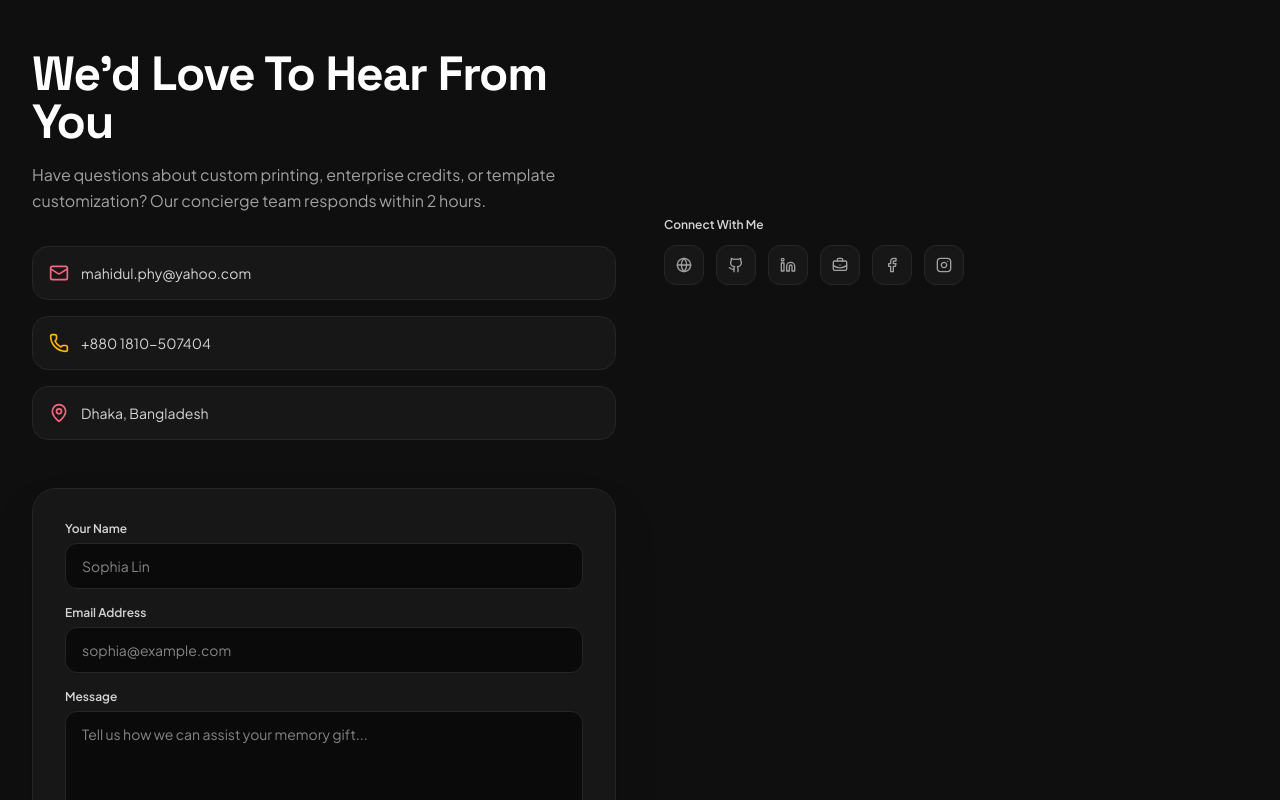
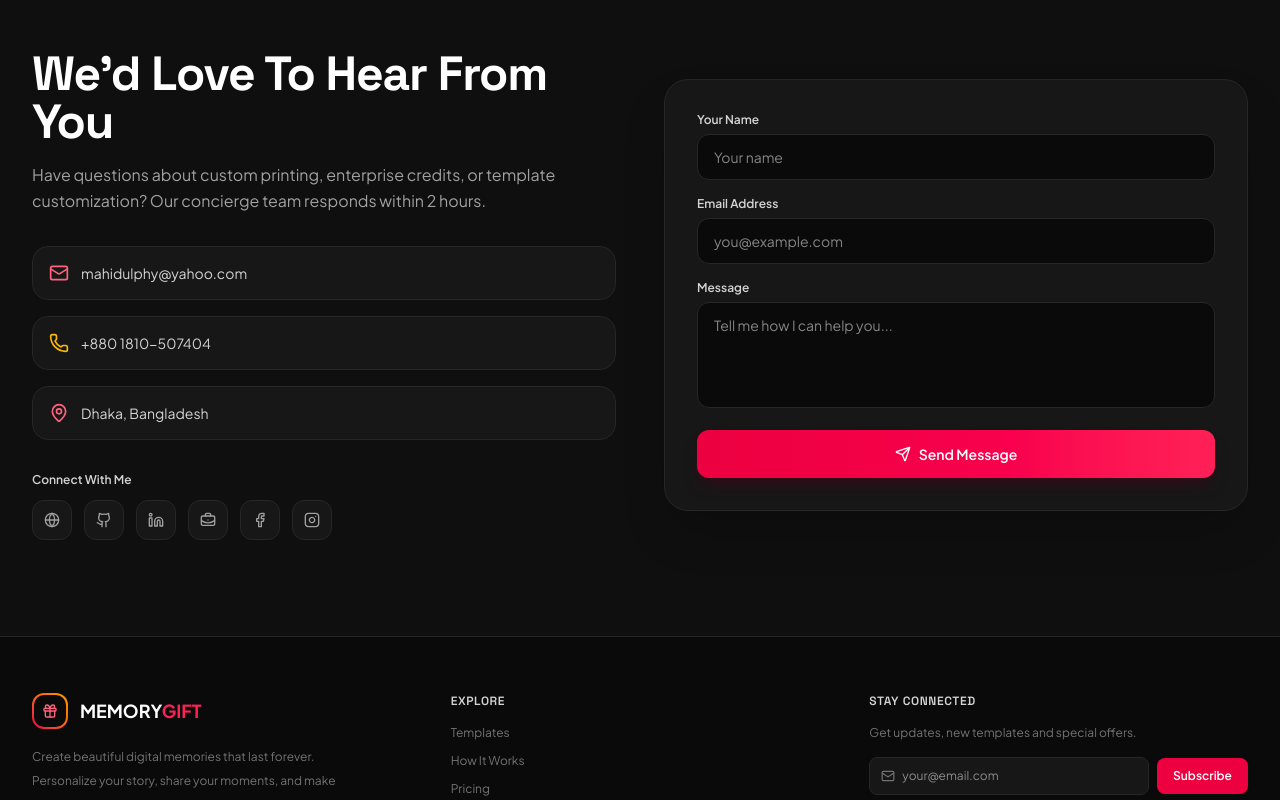
Before and after one commit to mahidulphy/new-backend-tamim, a React (Vite) app: page / in a window 1280 px wide. Shown: the part 5080-5880 px from the top of the page. Built offline with nearby package versions, Linux system fonts and the light colour scheme; no server answers.

Commit message:
Update ContactSection.tsx

```diff
--- a/src/components/landing/ContactSection.tsx
+++ b/src/components/landing/ContactSection.tsx
@@ -1,6 +1,4 @@
 import React, { useState } from 'react';
-import { Send, Mail, Phone, MapPin, CheckCircle2 } from 'lucide-react';
-import { useApp } from '../../context/AppContext';
 import {
   Send,
   Mail,
@@ -14,65 +12,124 @@ import {
   Globe,
   BriefcaseBusiness,
 } from 'lucide-react';
+import { useApp } from '../../context/AppContext';
 
 export const ContactSection: React.FC = () => {
-  const { addToast, settings } = useApp();
+  const { addToast } = useApp();
+
   const [submitted, setSubmitted] = useState(false);
   const [sending, setSending] = useState(false);
-  const [form, setForm] = useState({ name: '', email: '', message: '' });
+
+  const [form, setForm] = useState({
+    name: '',
+    email: '',
+    message: '',
+  });
 
   const handleSubmit = async (e: React.FormEvent) => {
     e.preventDefault();
+
     if (!form.name || !form.email || !form.message) {
-      addToast('Missing Fields', 'Please fill in all form fields.', 'warning');
+      addToast(
+        'Missing Fields',
+        'Please fill in all form fields.',
+        'warning'
+      );
       return;
     }
+
     setSending(true);
+
     try {
       const res = await fetch('/api/contact', {
         method: 'POST',
-        headers: { 'Content-Type': 'application/json' },
+        headers: {
+          'Content-Type': 'application/json',
+        },
         body: JSON.stringify(form),
       });
+
       if (!res.ok) {
         const err = await res.json();
         throw new Error(err.error || 'Failed to send');
       }
+
       setSubmitted(true);
-      addToast('Message Sent', 'Thank you for reaching out to Memory Gift team.', 'success');
+
+      addToast(
+        'Message Sent',
+        'Thank you for reaching out!',
+        'success'
+      );
     } catch (e: any) {
-      addToast('Error', e.message || 'Failed to send message.', 'error');
+      addToast(
+        'Error',
+        e.message || 'Failed to send message.',
+        'error'
+      );
     }
+
     setSending(false);
   };
 
   return (
-    <section id="contact" className="py-24 px-4 sm:px-6 lg:px-8 bg-neutral-900/40 border-t border-neutral-800">
+    <section
+      id="contact"
+      className="py-24 px-4 sm:px-6 lg:px-8 bg-neutral-900/40 border-t border-neutral-800"
+    >
       <div className="max-w-7xl mx-auto grid grid-cols-1 md:grid-cols-2 gap-12 items-center">
+
+        {/* LEFT SIDE */}
         <div>
+
           <h2 className="text-3xl sm:text-5xl font-extrabold text-white tracking-tight mb-4">
             We'd Love To Hear From You
           </h2>
+
           <p className="text-base text-neutral-400 mb-8 leading-relaxed">
-            Have questions about custom printing, enterprise credits, or template customization? Our concierge team responds within 2 hours.
+            Have questions about custom printing, enterprise credits, or
+            template customization? Our concierge team responds within 2 hours.
           </p>
 
+          {/* CONTACT INFORMATION */}
           <div className="space-y-4 text-sm text-neutral-300">
+
+            {/* EMAIL */}
             <div className="flex items-center gap-3 p-4 rounded-2xl bg-neutral-900 border border-neutral-800">
               <Mail className="w-5 h-5 text-rose-400 shrink-0" />
-              <span>mahidul.phy@yahoo.com</span>
+
+              <a
+                href="mailto:mahidul.phy@yahoo.com"
+                className="hover:text-white transition-colors"
+              >
+                mahidulphy@yahoo.com
+              </a>
             </div>
+
+            {/* PHONE */}
             <div className="flex items-center gap-3 p-4 rounded-2xl bg-neutral-900 border border-neutral-800">
               <Phone className="w-5 h-5 text-amber-400 shrink-0" />
-              <span>+880 1810-507404</span>
+
+              <a
+                href="tel:+8801810507404"
+                className="hover:text-white transition-colors"
+              >
+                +880 1810-507404
+              </a>
             </div>
+
+            {/* LOCATION */}
             <div className="flex items-center gap-3 p-4 rounded-2xl bg-neutral-900 border border-neutral-800">
               <MapPin className="w-5 h-5 text-rose-400 shrink-0" />
+
               <span>Dhaka, Bangladesh</span>
             </div>
+
           </div>
-        </div>
-        <div className="pt-3">
+
+          {/* SOCIAL LINKS */}
+          <div className="mt-8">
+
             <p className="text-xs font-semibold text-neutral-300 mb-3">
               Connect With Me
             </p>
@@ -81,10 +138,11 @@ export const ContactSection: React.FC = () => {
 
               {/* Portfolio */}
               <a
-      href="https://www.mahidulphy.vercel.app"
+                href="https://mahidulphy.vercel.app"
                 target="_blank"
                 rel="noopener noreferrer"
                 aria-label="Mahidul Portfolio"
+                title="Portfolio"
                 className="w-10 h-10 rounded-xl bg-neutral-900 border border-neutral-800 flex items-center justify-center text-neutral-400 hover:text-white hover:border-rose-500 hover:bg-neutral-800 transition-all"
               >
                 <Globe className="w-4 h-4" />
@@ -96,6 +154,7 @@ export const ContactSection: React.FC = () => {
                 target="_blank"
                 rel="noopener noreferrer"
                 aria-label="Mahidul GitHub"
+                title="GitHub"
                 className="w-10 h-10 rounded-xl bg-neutral-900 border border-neutral-800 flex items-center justify-center text-neutral-400 hover:text-white hover:border-rose-500 hover:bg-neutral-800 transition-all"
               >
                 <Github className="w-4 h-4" />
@@ -107,6 +166,7 @@ export const ContactSection: React.FC = () => {
                 target="_blank"
                 rel="noopener noreferrer"
                 aria-label="Mahidul LinkedIn"
+                title="LinkedIn"
                 className="w-10 h-10 rounded-xl bg-neutral-900 border border-neutral-800 flex items-center justify-center text-neutral-400 hover:text-white hover:border-rose-500 hover:bg-neutral-800 transition-all"
               >
                 <Linkedin className="w-4 h-4" />
@@ -118,6 +178,7 @@ export const ContactSection: React.FC = () => {
                 target="_blank"
                 rel="noopener noreferrer"
                 aria-label="Mahidul Fiverr"
+                title="Fiverr"
                 className="w-10 h-10 rounded-xl bg-neutral-900 border border-neutral-800 flex items-center justify-center text-neutral-400 hover:text-white hover:border-rose-500 hover:bg-neutral-800 transition-all"
               >
                 <BriefcaseBusiness className="w-4 h-4" />
@@ -129,6 +190,7 @@ export const ContactSection: React.FC = () => {
                 target="_blank"
                 rel="noopener noreferrer"
                 aria-label="Mahidul Facebook"
+                title="Facebook"
                 className="w-10 h-10 rounded-xl bg-neutral-900 border border-neutral-800 flex items-center justify-center text-neutral-400 hover:text-white hover:border-rose-500 hover:bg-neutral-800 transition-all"
               >
                 <Facebook className="w-4 h-4" />
@@ -140,6 +202,7 @@ export const ContactSection: React.FC = () => {
                 target="_blank"
                 rel="noopener noreferrer"
                 aria-label="Mahidul Instagram"
+                title="Instagram"
                 className="w-10 h-10 rounded-xl bg-neutral-900 border border-neutral-800 flex items-center justify-center text-neutral-400 hover:text-white hover:border-rose-500 hover:bg-neutral-800 transition-all"
               >
                 <Instagram className="w-4 h-4" />
@@ -147,60 +210,115 @@ export const ContactSection: React.FC = () => {
 
             </div>
           </div>
+
+        </div>
+
+        {/* RIGHT SIDE - CONTACT FORM */}
         <div className="bg-neutral-900 border border-neutral-800 p-8 rounded-3xl shadow-2xl">
+
           {submitted ? (
+
             <div className="text-center py-12">
+
               <CheckCircle2 className="w-16 h-16 text-emerald-400 mx-auto mb-4" />
-              <h3 className="text-xl font-bold text-white mb-2">Message Received</h3>
+
+              <h3 className="text-xl font-bold text-white mb-2">
+                Message Received
+              </h3>
+
               <p className="text-xs text-neutral-400 max-w-sm mx-auto">
-                Thank you! Our concierge team will reply to {form.email} shortly.
+                Thank you! I will reply to {form.email} shortly.
               </p>
+
             </div>
+
           ) : (
+
             <form onSubmit={handleSubmit} className="space-y-4">
+
+              {/* NAME */}
               <div>
-                <label className="block text-xs font-semibold text-neutral-300 mb-1.5">Your Name</label>
+
+                <label className="block text-xs font-semibold text-neutral-300 mb-1.5">
+                  Your Name
+                </label>
+
                 <input
                   type="text"
                   value={form.name}
-                  onChange={e => setForm({ ...form, name: e.target.value })}
-                  placeholder="Sophia Lin"
+                  onChange={(e) =>
+                    setForm({
+                      ...form,
+                      name: e.target.value,
+                    })
+                  }
+                  placeholder="Your name"
                   className="w-full px-4 py-3 rounded-xl bg-neutral-950 border border-neutral-800 text-white text-sm focus:outline-none focus:border-rose-500"
                 />
+
               </div>
 
+              {/* EMAIL */}
               <div>
-                <label className="block text-xs font-semibold text-neutral-300 mb-1.5">Email Address</label>
+
+                <label className="block text-xs font-semibold text-neutral-300 mb-1.5">
+                  Email Address
+                </label>
+
                 <input
                   type="email"
                   value={form.email}
-                  onChange={e => setForm({ ...form, email: e.target.value })}
-                  placeholder="sophia@example.com"
+                  onChange={(e) =>
+                    setForm({
+                      ...form,
+                      email: e.target.value,
+                    })
+                  }
+                  placeholder="you@example.com"
                   className="w-full px-4 py-3 rounded-xl bg-neutral-950 border border-neutral-800 text-white text-sm focus:outline-none focus:border-rose-500"
                 />
+
               </div>
 
+              {/* MESSAGE */}
               <div>
-                <label className="block text-xs font-semibold text-neutral-300 mb-1.5">Message</label>
+
+                <label className="block text-xs font-semibold text-neutral-300 mb-1.5">
+                  Message
+                </label>
+
                 <textarea
                   rows={4}
                   value={form.message}
-                  onChange={e => setForm({ ...form, message: e.target.value })}
-                  placeholder="Tell us how we can assist your memory gift..."
-                  className="w-full px-4 py-3 rounded-xl bg-neutral-950 border border-neutral-800 text-white text-sm focus:outline-none focus:border-rose-500"
+                  onChange={(e) =>
+                    setForm({
+                      ...form,
+                      message: e.target.value,
+                    })
+                  }
+                  placeholder="Tell me how I can help you..."
+                  className="w-full px-4 py-3 rounded-xl bg-neutral-950 border border-neutral-800 text-white text-sm focus:outline-none focus:border-rose-500 resize-none"
                 />
+
               </div>
 
+              {/* SEND BUTTON */}
               <button
                 type="submit"
                 disabled={sending}
-                className="w-full py-3.5 rounded-xl bg-gradient-to-r from-rose-600 to-rose-500 hover:from-rose-500 disabled:opacity-50 text-white font-semibold text-sm shadow-lg shadow-rose-950/40 flex items-center justify-center gap-2 cursor-pointer"
+                className="w-full py-3.5 rounded-xl bg-gradient-to-r from-rose-600 to-rose-500 hover:from-rose-500 disabled:opacity-50 text-white font-semibold text-sm shadow-lg shadow-rose-950/40 flex items-center justify-center gap-2 cursor-pointer transition-all"
               >
-                <Send className="w-4 h-4" /> {sending ? 'Sending...' : 'Send Message'}
+                <Send className="w-4 h-4" />
+
+                {sending ? 'Sending...' : 'Send Message'}
               </button>
+
             </form>
+
           )}
+
         </div>
+
       </div>
     </section>
   );
```
Lines whose indentation alone changed are shown as unchanged.
